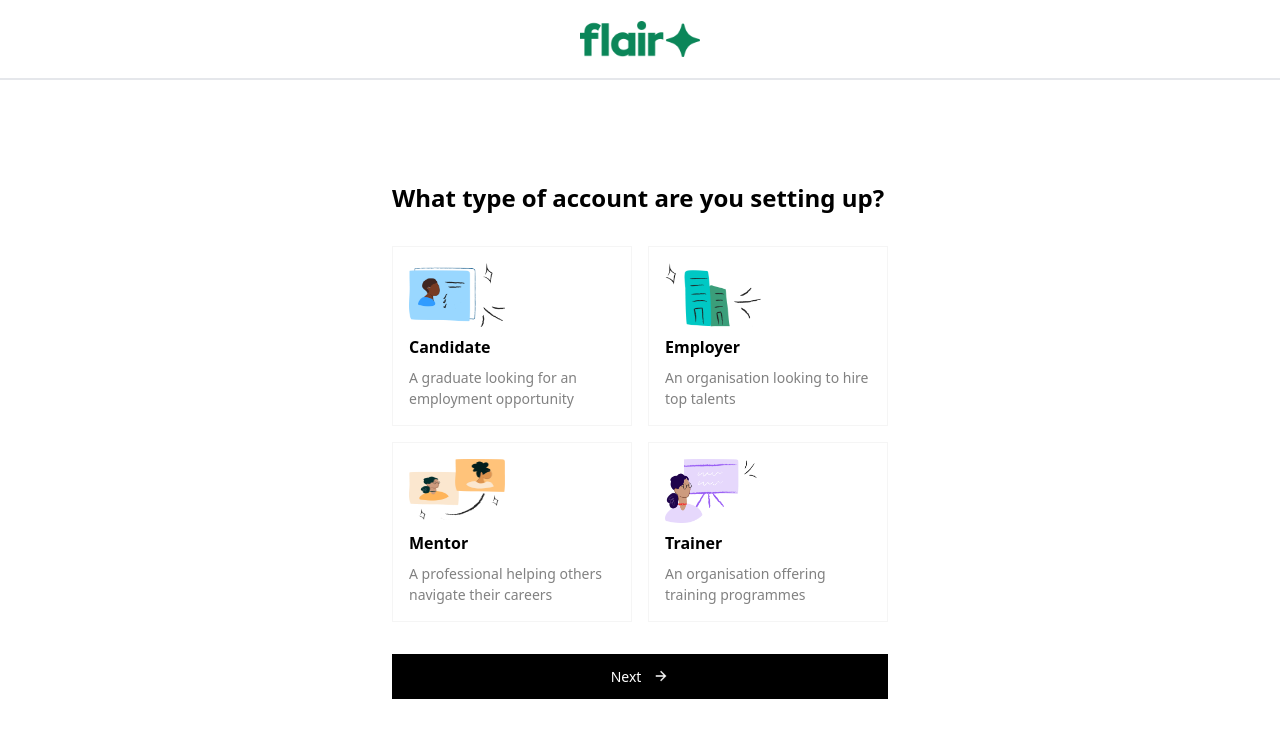
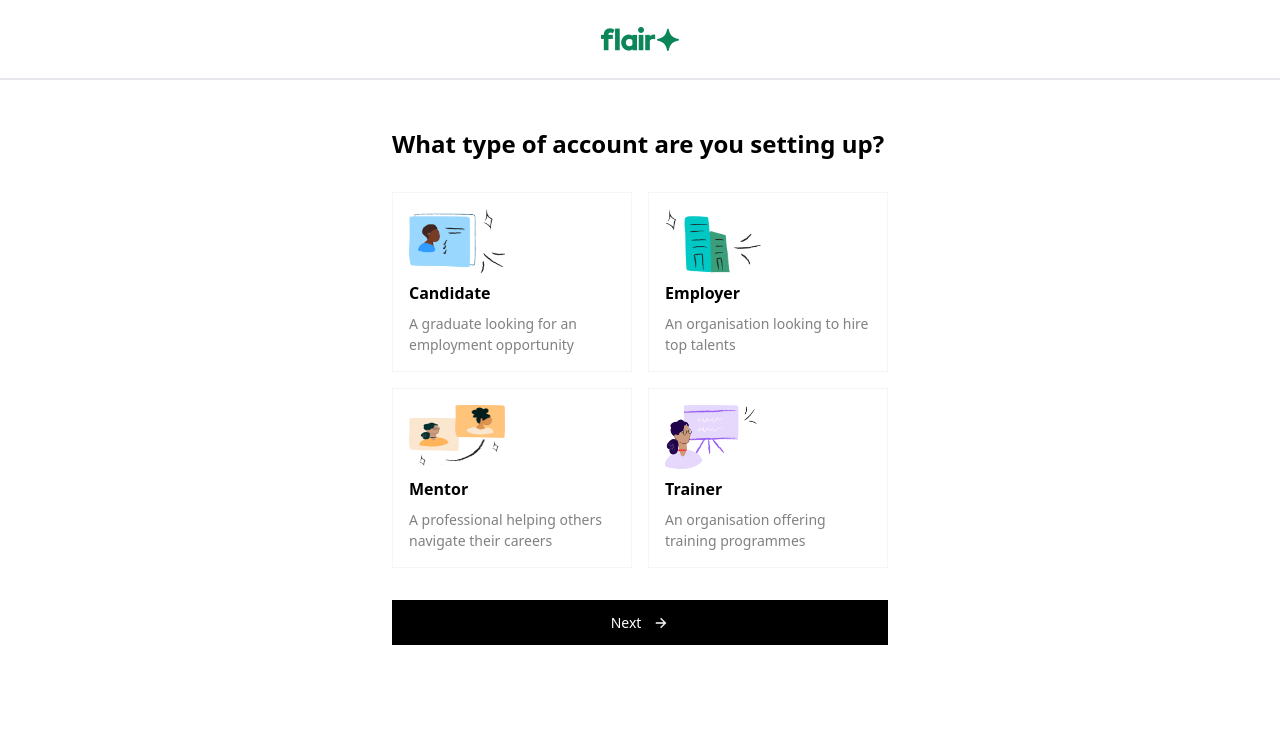
Before and after one commit to Eugene-ak/flair, a React (Vite) app: page /account-type in a window 1280 px wide. Shown: the top 738 px of the page. Built offline with nearby package versions, Linux system fonts and the light colour scheme.

Commit message:
Tweaks on all pages

```diff
--- a/src/index.css
+++ b/src/index.css
@@ -11,7 +11,7 @@ header {
 }
 
 main {
-  @apply w-full overflow-hidden;
+  @apply w-full;
 }
 
 #modal-overlay {
--- a/src/pages/account-type.tsx
+++ b/src/pages/account-type.tsx
@@ -1,4 +1,3 @@
-import Logo from "/images/Flair logo.png";
 import CandidateImage from "/images/candidate.png";
 import EmployerImage from "/images/employer.png";
 import MentorImage from "/images/mentor.png";
@@ -6,13 +5,12 @@ import TrainerImage from "/images/trainer.png";
 import RightArrow from "/icons/Arrow-right.png";
 import pageStyles from "../styles/page-styles/account-type.module.css";
 import { Link } from "react-router-dom";
+import { SecondaryHeader } from "../components/molecules/Headers";
 
 export default function AccountTypePage() {
   return (
     <>
-      <header className={pageStyles.header}>
-        <img src={Logo} className={pageStyles.logo} alt="logo" />
-      </header>
+      <SecondaryHeader />
       <main className={pageStyles.main}>
         <section className={pageStyles.section}>
           <h1>What type of account are you setting up?</h1>
--- a/src/pages/create-account.tsx
+++ b/src/pages/create-account.tsx
@@ -1,6 +1,6 @@
-import Logo from "/images/Flair logo.png";
 import pageStyles from "../styles/page-styles/create-account.module.css";
 import { useNavigate } from "react-router-dom";
+import { SecondaryHeader } from "../components/molecules/Headers";
 
 export default function CreateAccountPage() {
   const navigate = useNavigate();
@@ -12,9 +12,7 @@ export default function CreateAccountPage() {
 
   return (
     <>
-      <header className={pageStyles.header}>
-        <img src={Logo} className={pageStyles.logo} alt="logo" />
-      </header>
+      <SecondaryHeader />
       <main className={pageStyles.main}>
         <section className={pageStyles.section}>
           <h1>Get started.</h1>
--- a/src/pages/verify-account.tsx
+++ b/src/pages/verify-account.tsx
@@ -1,14 +1,12 @@
-import Logo from "/images/Flair logo.png";
 import VerifyImage from "/images/verify.png";
 import pageStyles from "../styles/page-styles/verify.module.css";
 import { Link } from "react-router-dom";
+import { SecondaryHeader } from "../components/molecules/Headers";
 
 export default function VerifyAccountPage() {
   return (
     <>
-      <header className={pageStyles.header}>
-        <img src={Logo} className={pageStyles.logo} alt="logo" />
-      </header>
+      <SecondaryHeader />
       <main className={pageStyles.main}>
         <img
           src={VerifyImage}
--- a/src/styles/page-styles/account-type.module.css
+++ b/src/styles/page-styles/account-type.module.css
@@ -1,17 +1,9 @@
-.header {
-  @apply justify-center;
-}
-
-.logo {
-  @apply h-4/5;
-}
-
 .main {
-  @apply h-[90vh] sm:p-4 flex sm:items-center justify-center;
+  @apply h-[90vh] sm:p-4 flex sm:items-start justify-center overflow-y-auto;
 }
 
 .section {
-  @apply w-full sm:max-w-[35rem] p-8 flex flex-col gap-8 overflow-y-auto;
+  @apply w-full max-w-[30rem] py-8 sm:max-w-[35rem] p-8 flex flex-col gap-8;
 }
 
 .section h1 {
--- a/src/styles/page-styles/create-account.module.css
+++ b/src/styles/page-styles/create-account.module.css
@@ -1,17 +1,9 @@
-.header {
-  @apply justify-center;
-}
-
-.logo {
-  @apply h-4/5;
-}
-
 .main {
   @apply h-[90vh] p-4 flex items-start justify-center overflow-y-auto;
 }
 
 .section {
-  @apply w-full max-w-[26rem] mt-2 flex flex-col items-start justify-start gap-6;
+  @apply w-full max-w-[26rem] my-8 flex flex-col items-start justify-start gap-6;
 }
 
 .section h1 {
--- a/src/styles/page-styles/verify.module.css
+++ b/src/styles/page-styles/verify.module.css
@@ -1,11 +1,3 @@
-.header {
-  @apply justify-center
-}
-
-.logo {
-  @apply h-4/5;
-}
-
 .main {
   @apply h-[90vh] p-4 flex flex-col items-center justify-center gap-4;
 }
```
